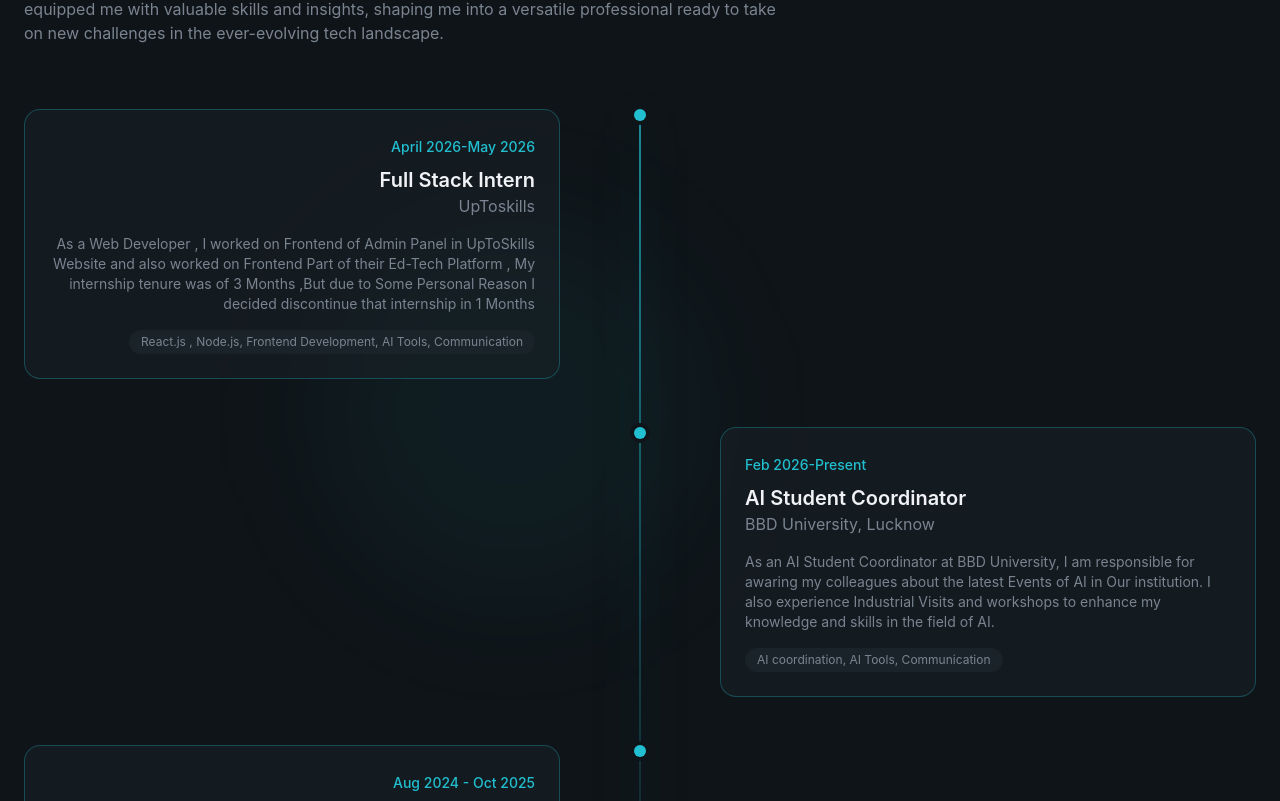
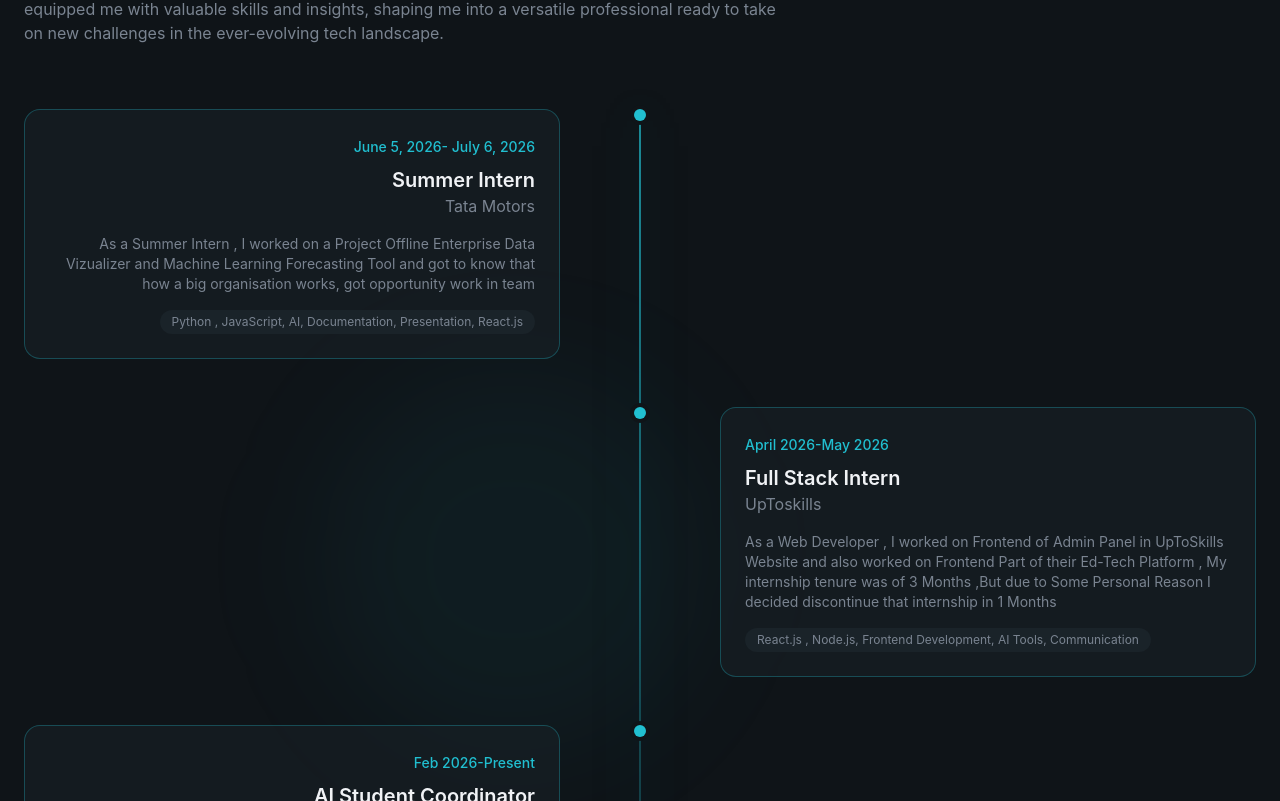
Before and after one commit to UtkarshPandey13tech/Personal-Portfolio, a React (Vite) app: page / in a window 1280 px wide. Shown: the part 3399-4200 px from the top of the page. Built offline with nearby package versions, Linux system fonts and the light colour scheme.

Commit message:
Some Minor Modification

```diff
--- a/src/sections/Education.jsx
+++ b/src/sections/Education.jsx
@@ -3,19 +3,19 @@
         Period:"Aug 2023-Present",
         Degree:"B.Tech in Computer Science Engineering",
         Organisation:"BBD University, Lucknow",
-        Marks:"8.41 CGPA",
+        Marks:"8.45 CGPA",
       },
       {
         Period:"April 2022 - April 2023",
         Degree:"12th (Intermediate)",
         Organisation:"Laxmi Prasad Memorial Public School, Gorakhpur",
-        Marks: "72.3%",
+        Marks: "73.33%",
     },
     {
         Period:"April 2021 - April 2022",
         Degree:"10th (High School)",
         Organisation:"Laxmi Prasad Memorial Public School,  Gorakhpur",
-        Marks: "81.4%",
+        Marks: "83%",
     },
 
 
--- a/src/sections/Experience.jsx
+++ b/src/sections/Experience.jsx
@@ -1,4 +1,11 @@
 const experience = [
+    {
+       Period: "June 5, 2026- July 6, 2026",
+        role: "Summer Intern",
+        Organisation: "Tata Motors",
+        Description: "As a Summer Intern , I worked on a Project Offline Enterprise Data Vizualizer and Machine Learning Forecasting Tool and got to know that how a big organisation works, got opportunity work in team ",
+        Skills: ["Python , JavaScript, AI, Documentation, Presentation, React.js"]
+    },
 
     {
         Period: "April 2026-May 2026",
```
